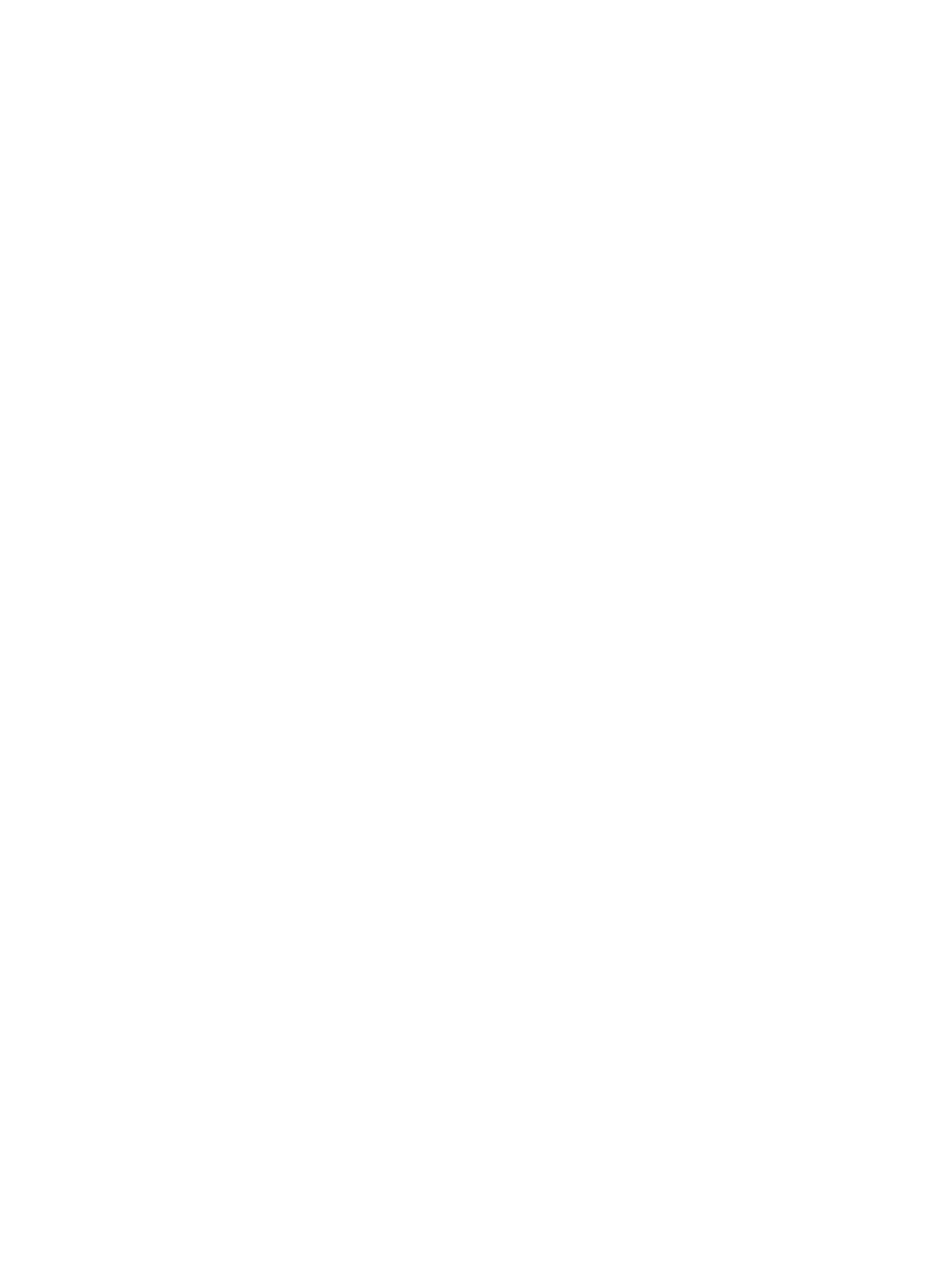
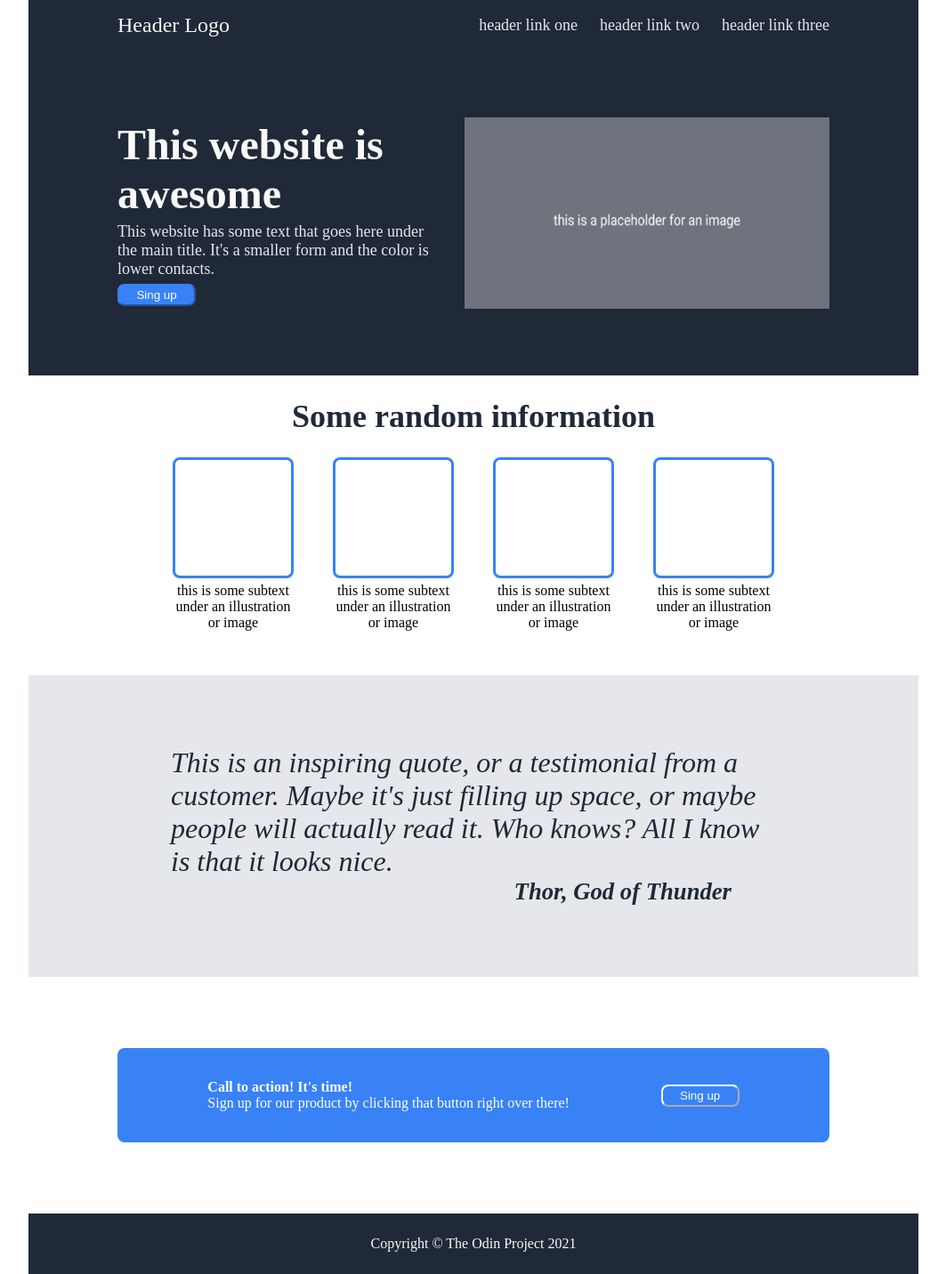
Before and after one commit to RomanBoborenko/Landing-Page, a plain HTML site: page index.html in a window 1280 px wide. Shown: the whole page at 89% size, without its empty margins (108-1171 px from the left). Before the commit the page ends 800 px from the top, so only its background shows below. Drawn offline with Linux system fonts and the light colour scheme.

Commit message:
Completed Landing Page

```diff
--- a/index.html
+++ b/index.html
@@ -4,8 +4,61 @@
     <meta charset="UTF-8">
     <meta name="viewport" content="width=device-width, initial-scale=1.0">
     <title>Landing Page</title>
+    <link rel="stylesheet" href="style.css">
 </head>
 <body>
-
+    <div class="header">
+        <div class="logo">Header Logo</div>
+        <div class="header-links">
+            <ul>
+                <li>header link one</li>
+                <li>header link two</li>
+                <li>header link three</li>
+            </ul>
+        </div>
+    </div>
+    <div class="content">
+        <div class="hero">
+            <div class="hero-text">
+                <div class="hero-main-text">This website is awesome</div>
+                <div class="hero-secondary-test">This website has some text that goes here under the main title. It's a smaller form and the color is lower contacts.</div>
+                <button type="button">Sing up</button>
+            </div>
+            <img class="hero-image" src="Images/image-placeholder.png" alt="Image Placeholder">
+        </div>
+        <div class="section-two">
+            <div class="section-two-header">Some random information</div>
+            <div class="blokcs">
+                <div class="block">
+                    <div class="border-image"></div>
+                    <div class="block-text">this is some subtext under an illustration or image</div>
+                </div>
+                <div class="block">
+                    <div class="border-image"></div>
+                    <div class="block-text">this is some subtext under an illustration or image</div>
+                </div>
+                <div class="block">
+                    <div class="border-image"></div>
+                    <div class="block-text">this is some subtext under an illustration or image</div>
+                </div>
+                <div class="block">
+                    <div class="border-image"></div>
+                    <div class="block-text">this is some subtext under an illustration or image</div>
+                </div>
+            </div>
+        </div>
+        <div class="section-three">
+            <div class="section-three-citation">This is an inspiring quote, or a testimonial from a customer. Maybe it's just filling up space, or maybe people will actually read it. Who knows? All I know is that it looks nice.</div>
+            <div class="section-three-autor">Thor, God of Thunder</div>
+        </div>
+        <div class="section-four">
+            <div class="section-four-text">
+                <div class="section-four-heading">Call to action! It's time!</div>
+                <div class="section-four-content">Sign up for our product by clicking that button right over there!</div>
+            </div>
+            <button type="button" class="button-section-four">Sing up</button>
+        </div>
+    </div>
+    <div class="footer">Copyright &copy; The Odin Project 2021</div>
 </body>
 </html>
--- /dev/null
+++ b/style.css
@@ -0,0 +1,168 @@
+body {
+    display: flex;
+    flex-direction: column;
+    margin: 0;
+    max-width: 1000px;
+    justify-content: center;
+    margin: auto;
+    outline-color: green;
+}
+
+.header {
+    display: flex;
+    justify-content: space-between;
+    align-items: center;
+    padding: 0;
+    background: #1f2937;
+    padding: 0px 10%;
+}
+
+.logo {
+    font-size: 24px;
+    color: #F9FAF8;
+}
+
+.header-links, .hero-secondary-test {
+    font-size: 18px;
+    color: #E5E7EB;
+}
+
+ul {
+    display: flex;
+    gap: 25px;
+    padding: 0;
+    list-style-type: none;
+    text-decoration: none;
+}
+
+.content {
+    display: flex;
+    flex-direction: column;
+    flex: 1;
+}
+
+.hero {
+    display: flex;
+    align-items: center;
+    gap: 25px;
+    background: #1F2937;
+    padding: 75px 10%;
+    justify-content: center;
+}
+
+.hero-text {
+    display: flex;
+    flex-direction: column;
+    gap: 0px;
+    width: 410px;
+    height: 215px;
+    justify-content: space-around;
+}
+
+.hero-image {
+    width: 410px;
+    height: 215px;
+}
+
+.hero-main-text {
+    font-size: 48px;
+    font-weight: 800;
+    color: #F9FAF8;
+}
+
+button {
+    background-color: #3882F6;
+    color: white;
+    height: 25px;
+    width: 88px;
+    border-radius: 8px;
+    border-color: #3882F6;
+    padding: 3px 16px;
+}
+
+.section-two {
+    display: flex;
+    flex-direction: column;
+    margin: 25px 0;
+}
+
+.section-two-header {
+    font-size: 36px;
+    color: #1F2937;
+    font-weight: 800;
+    align-self: center;
+}
+
+.blokcs {
+    display: flex;
+    justify-content: center;
+    gap: 50px;
+    margin: 25px;
+}
+
+.border-image {
+    border: solid #3882F6 3px;
+    border-radius: 8px;
+    width: 130px;
+    height: 130px;
+}
+
+.block {
+    display: flex;
+    flex-direction: column;
+    align-items: center;
+    width: 130px;
+    text-align: center;
+    gap: 5px;
+}
+
+.section-three {
+    background-color: #E5E7EB;
+    font-size: 32px;
+    font-style: italic;
+    color: #1F2937;
+    padding: 80px 16%;
+}
+
+.section-three-autor {
+    text-align: right;
+    font-size: smaller;
+    font-weight: bold;
+    padding: 0 50px;
+}
+
+.section-four {
+    display: flex;
+    background-color: #3882F6;
+    border-radius: 8px;
+    padding: 0px 50px;
+    margin: 80px 10%;
+    justify-content: space-around;
+}
+
+.section-four-text {
+    display: flex;
+    flex-direction: column;
+    margin: 0;
+    padding: 35px 0;
+}
+
+.section-four-heading, .section-four-content {
+    color: white;
+}
+
+.section-four-heading {
+    font-weight: bold;
+}
+
+.button-section-four {
+    border-color: white;
+    align-self: center;
+}
+
+.footer {
+    background: #1f2937;
+    color: #F9FAF8;
+    text-align: center;
+    padding: 25px;
+}
```
Also changed, not shown: Images/image-placeholder.png (added).
